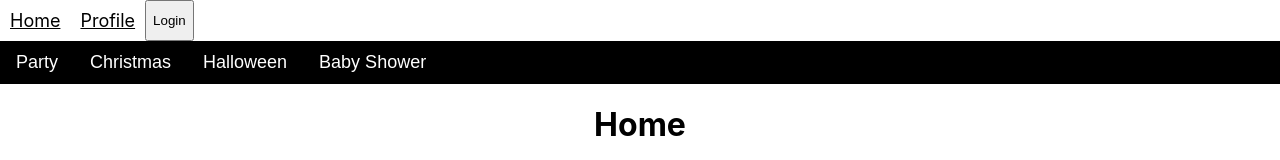
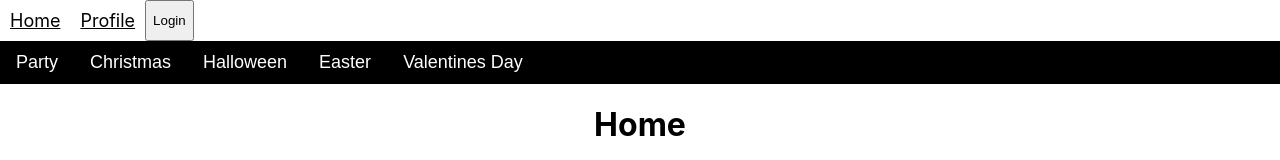
Before and after one commit to Mira85/SellDecor-frontend, a React (Create React App) app: page / in a window 1280 px wide. Shown: the top 160 px of the page. Built offline with nearby package versions, Linux system fonts and the light colour scheme; no server answers.

Commit message:
adds route to easter and valentines day

```diff
--- a/src/components/Header.js
+++ b/src/components/Header.js
@@ -33,7 +33,10 @@ function Header(props) {
             <button onClick={()=> props.handleClickBtn("halloween")}>Halloween</button>
             </Link>
             <Link to="/collection">
-            <button onClick={()=> props.handleClickBtn("baby Shower")}>Baby Shower</button>
+            <button onClick={()=> props.handleClickBtn("easter")}>Easter</button>
+            </Link>
+            <Link to="/collection">
+            <button onClick={()=> props.handleClickBtn("valentines day")}>Valentines Day</button>
             </Link>
                 </div>
 
```
